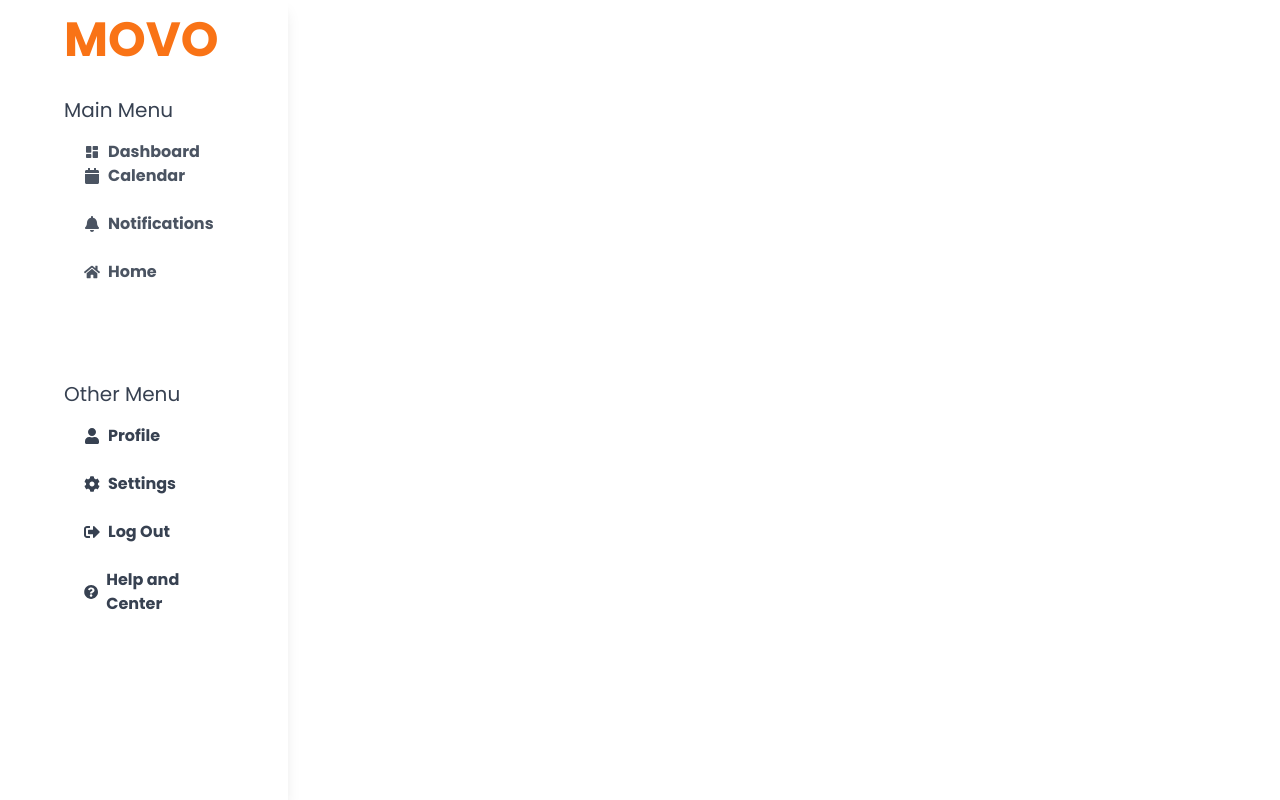
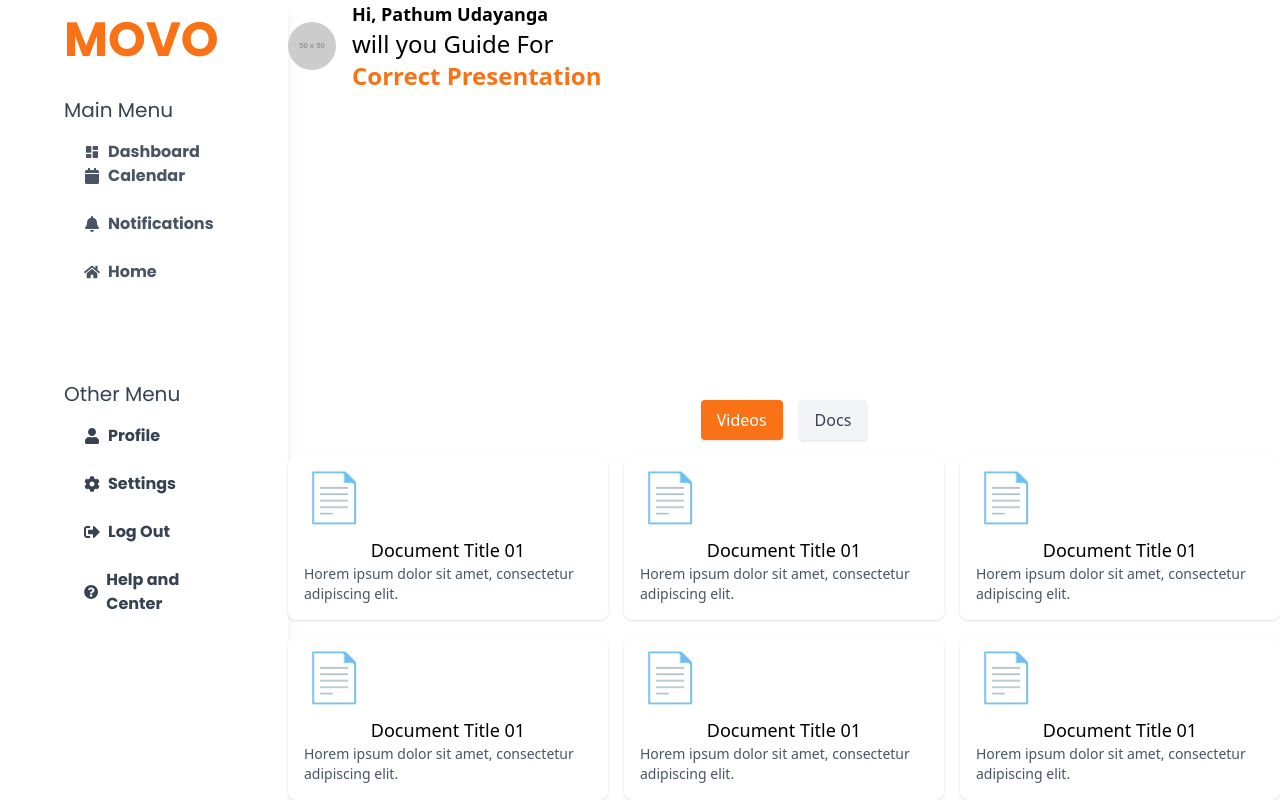
Before and after one commit to PathumUdayanga2002/movo-v2, a React (Vite) app in the folder frontend/: page /presenter/VideoGuide in a window 1280 px wide. Built offline with nearby package versions, Linux system fonts and the light colour scheme; no server answers; sample sign-in values are in the browser's storage.

Commit message:
add css to upload deatils page

```diff
--- a/frontend/src/Presenter/VideoGuide/VideoGuide.jsx
+++ b/frontend/src/Presenter/VideoGuide/VideoGuide.jsx
@@ -2,10 +2,48 @@ import React from 'react'
 import Sidebar from '../../components/SIdebar/Sidebar'
 
 const VideoGuide = () => {
+
+  const documents = Array(6).fill({
+    title: "Document Title 01",
+    description: "Horem ipsum dolor sit amet, consectetur adipiscing elit.",
+  });
+
+
   return (
+    <div className="flex h-screen">
+    <Sidebar />
+    <div className="flex-1 flex flex-col">
+      <div className="flex-1 flex flex-col">
+      <div className="flex items-center space-x-4">
+        <img
+          src="https://via.placeholder.com/50" // Replace with the actual profile picture URL
+          alt="Profile"
+          className="w-12 h-12 rounded-full"
+        />
+        <div>
+          <h1 className="text-lg font-bold text-black">Hi, Pathum Udayanga</h1>
+          <p className="text-2xl text-black">will you Guide For <p className='text-orange-500 font-semibold text-2xl'>Correct Presentation</p></p>
+        </div>
+      </div>
 
-    <Sidebar />
-
+      </div>
+      <div className="mt-6">
+      <div className="flex justify-center gap-4 mb-4">
+        <button className="bg-orange-500 text-white px-4 py-2 rounded shadow">Videos</button>
+        <button className="bg-gray-100 text-gray-700 px-4 py-2 rounded shadow">Docs</button>
+      </div>
+      <div className="grid grid-cols-3 gap-4">
+        {documents.map((doc, index) => (
+          <div key={index} className="bg-white shadow p-4 rounded-lg">
+            <div className="text-orange-500 text-5xl mb-4">📄</div>
+            <h3 className="w-15 h-15 text-center text-black text-lg font-medium">{doc.title}</h3>
+            <p className="text-gray-600 text-sm">{doc.description}</p>
+          </div>
+        ))}
+      </div>
+    </div>
+    </div>
+  </div>
   )
 }
 
```
